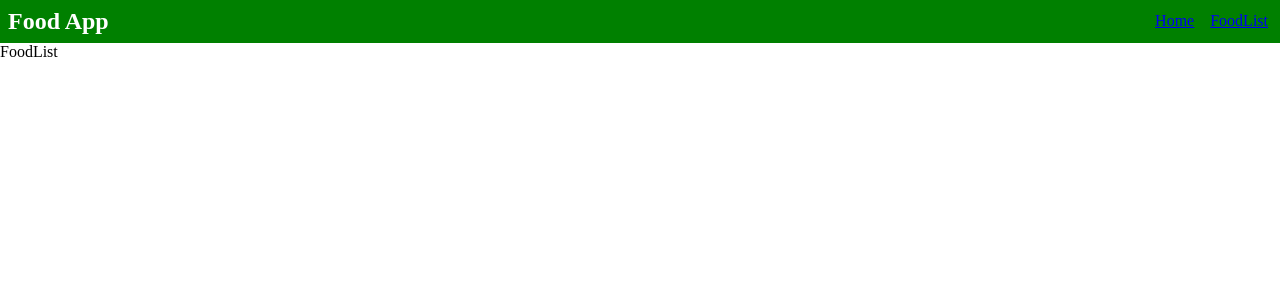
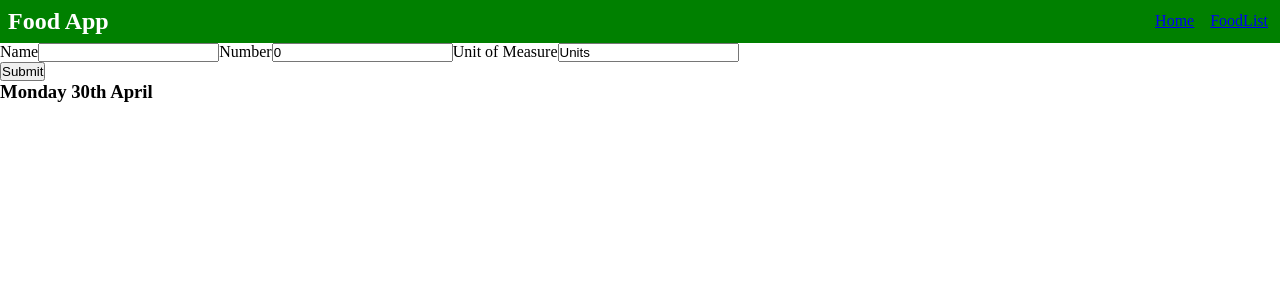
Before and after one commit to JRBirch/FoodCalendar, a React (Vite) app in the folder frontend/react-app/: page /foodlist in a window 1280 px wide. Shown: the top 300 px of the page. Built offline with nearby package versions, Linux system fonts and the light colour scheme.

Commit message:
[IMP] frontend: Set up some basic javascript for the FoodList component.

```diff
--- a/frontend/react-app/src/pages/FoodList.jsx
+++ b/frontend/react-app/src/pages/FoodList.jsx
@@ -1,4 +1,84 @@
+import { useState } from "react";
+
+const initialFoodState = {
+  name: "",
+  number: 0,
+  unitOfMeasure: "Units",
+}
+
 const FoodList = () => {
-  return <div>FoodList</div>;
+  const [food, setFood] = useState(initialFoodState);
+  const [createdFoods, setCreatedFoods] = useState([])
+
+  const handleSubmit = (e) => {
+    e.preventDefault();
+    // This is where we need to hit the server
+    // After we hit the server we get a return object which will be the newly created food item
+    setCreatedFoods([...createdFoods, food])
+  }
+
+  const handleChange = (e) =>{
+    setFood({...food, [e.target.name]: e.target.value})
+  }
+
+  return (
+    <>
+      <form className="create-food-form" onSubmit={handleSubmit}>
+        <div className="input-food-form">
+          <label htmlFor="name" className="form-label">
+            Name
+          </label>
+          <input
+            type="text"
+            className="form-input"
+            value={food.name}
+            onChange={handleChange}
+            id="name"
+            name="name"
+          />
+          <label htmlFor="number" className="form-label">
+            Number
+          </label>
+          <input
+            type="text"
+            className="form-input"
+            value={food.number}
+            onChange={handleChange}
+            id="number"
+            name="number"
+          />
+          <label htmlFor="unitOfMeasure" className="form-label">
+            Unit of Measure
+          </label>
+          <input
+            type="text"
+            className="form-input"
+            value={food.unitOfMeasure}
+            onChange={handleChange}
+            id="unitOfMeasure"
+            name="unitOfMeasure"
+          />
+        </div>
+        <button type="submit" className="btn">
+          Submit
+        </button>
+
+        <section id="list-foods-section">
+          <h3> Monday 30th April </h3>
+          <div className="container-food">
+            <ul className="list-food">
+              {createdFoods.map((food,index)=>{
+                return <li key={index}>
+                  <span id="name">{food.name}</span>
+                  <span id="number">{food.number}</span>
+                  <span id="unitOfMeasure">{food.unitOfMeasure}</span>
+                </li>
+              })}
+            </ul>
+          </div>
+        </section>
+      </form>
+    </>
+  );
 };
 export default FoodList;
```
